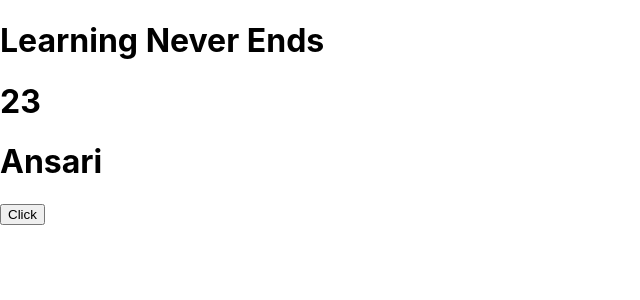
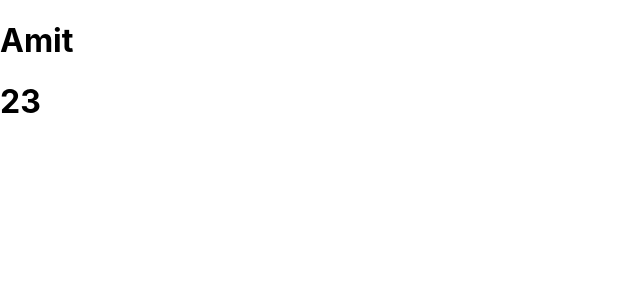
Before and after one commit to riazgul03/ReactJS, a React (Create React App) app in the folder new-app/: page / in a window 1280 px wide. Shown: the top 300 px of the page, without its empty margins (0-640 px from the left). Built offline with nearby package versions, Linux system fonts and the light colour scheme.

Commit message:
Destructuring Props in React

```diff
--- /dev/null
+++ b/new-app/src/Customer.js
@@ -0,0 +1,37 @@
+import React, { Component } from 'react'
+
+class Customer extends Component {
+    render() {
+        const { name, age } = this.props
+        return (
+            <div>
+                <h1>{name}</h1>
+                <h1>{age}</h1>
+            </div>
+        )
+    }
+}
+
+
+// function Customer({name, age}) {
+//   return (
+//     <div>
+//         <h1>{name}</h1>
+//         <h1>{age}</h1>
+//     </div>
+//   )
+// }
+
+
+// function Customer(props) {
+//     const{name, age} = props
+//     return (
+//       <div>
+//           <h1>{name}</h1>
+//           <h1>{age}</h1>
+//       </div>
+//     )
+//   }
+
+
+export default Customer
--- a/new-app/src/index.js
+++ b/new-app/src/index.js
@@ -6,12 +6,13 @@ import reportWebVitals from './reportWebVitals';
 import MyClass from './MyClass';
 import ClassPro from './ClassPro'
 import Employee from './Employee';
+import Customer from './Customer';
 
 const root = ReactDOM.createRoot(document.getElementById('root'));
 let a = "Adil";
 root.render(
   <React.StrictMode>
-    <Employee name= "Adil"/>
+    <Customer name="Amit" age={23}/>
   </React.StrictMode>
 );
 
```
